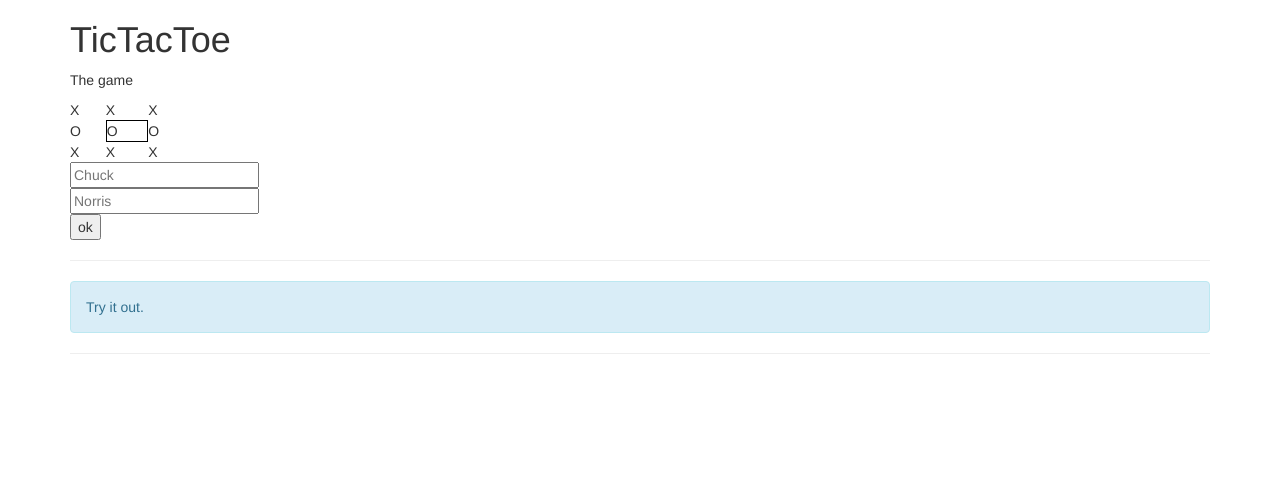
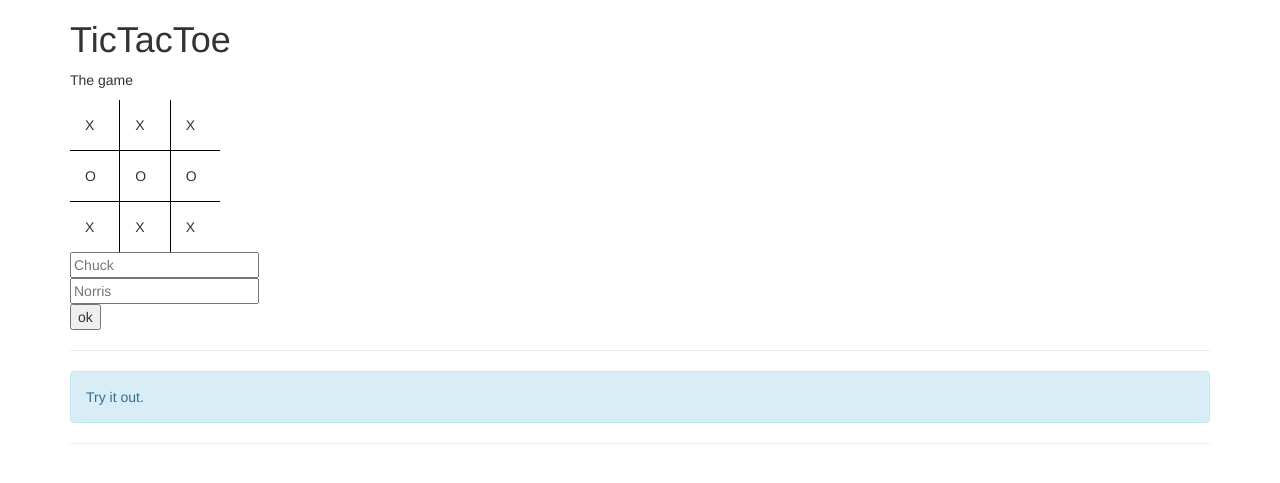
Before and after one commit to draumateimid/TicTacToe, a web app: page / in a window 1280 px wide. Shown: the top 483 px of the page. Run offline with its HTML, style and script files only (its server is not run), Linux system fonts and the light colour scheme; data that the repository does not hold is empty; some libraries are stand-ins or nearby versions.

Commit message:
Table css frame

```diff
--- /dev/null
+++ b/src/main/resources/public/TicTacToe.css
@@ -0,0 +1,22 @@
+.td4, .td5, .td6 {
+	border-top: 1px solid black;
+	border-bottom: 1px solid black;
+}
+.td5, .td2, .td8 {
+	border-left: 1px solid black;
+	border-right: 1px solid black;
+}
+
+td {
+	height: 50px;
+}
+
+table {
+	width: 150px;
+}
+
+#res1, #res2, #res3, #res4,
+#res5, #res6, #res7, #res8,
+#res9 {
+	margin: 15px;
+}
--- a/src/main/resources/public/index.html
+++ b/src/main/resources/public/index.html
@@ -7,40 +7,33 @@
         <!-- load bootstrap for ui -->
         <link rel="stylesheet" href="https://netdna.bootstrapcdn.com/bootstrap/3.0.2/css/bootstrap.min.css">
         <link rel="icon" type="image/png" href="favicon.png">
-		<style>
-			#res5 {
-				border: 1px solid black;
-			}
-			#res {
-				border-left: 1px solid black;
-
-			}
-		</style>
+		<link rel="stylesheet" type="text/css" href="TicTacToe.css">
     </head>
     <body>
         <div class="container">
             <h1>TicTacToe</h1>
             <p>The game</p>
-			<table style="width: 10%;" >
+			<div id="gameBoard">
+				<table>
 					<tbody>
 					<tr>
-				<td> <div id = "res1">X</div>  </td>
-				<td> <div id = "res2">X</div>  </td>
-				<td> <div id = "res3">X</div>  </td>
+						<td class="td1"> <div id = "res1">X</div>  </td>
+						<td class="td2"> <div id = "res2">X</div>  </td>
+						<td class="td3"> <div id = "res3">X</div>  </td>
 					</tr>
 					<tr>
-				<td> <div id = "res4">O</div>  </td>
-				<td> <div id = "res5" class="center">O</div>  </td>
-				<td> <div id = "res6">O</div>  </td>
+						<td class="td4"> <div id = "res4">O</div>  </td>
+						<td class="td5"> <div id = "res5">O</div>  </td>
+						<td class="td6"> <div id = "res6">O</div>  </td>
 					</tr>
 					<tr>
-				<td> <div id = "res6">X</div>  </td>
-				<td> <div id = "res7">X</div>  </td>
-				<td> <div id = "res8">X</div>  </td>
+						<td class="td7"> <div id = "res7">X</div>  </td>
+						<td class="td8"> <div id = "res8">X</div>  </td>
+						<td class="td9"> <div id = "res9">X</div>  </td>
 					</tr>
 					</tbody>
 				</table>
-
+			</div>
 
 
 
```
Lines whose indentation alone changed are shown as unchanged.
